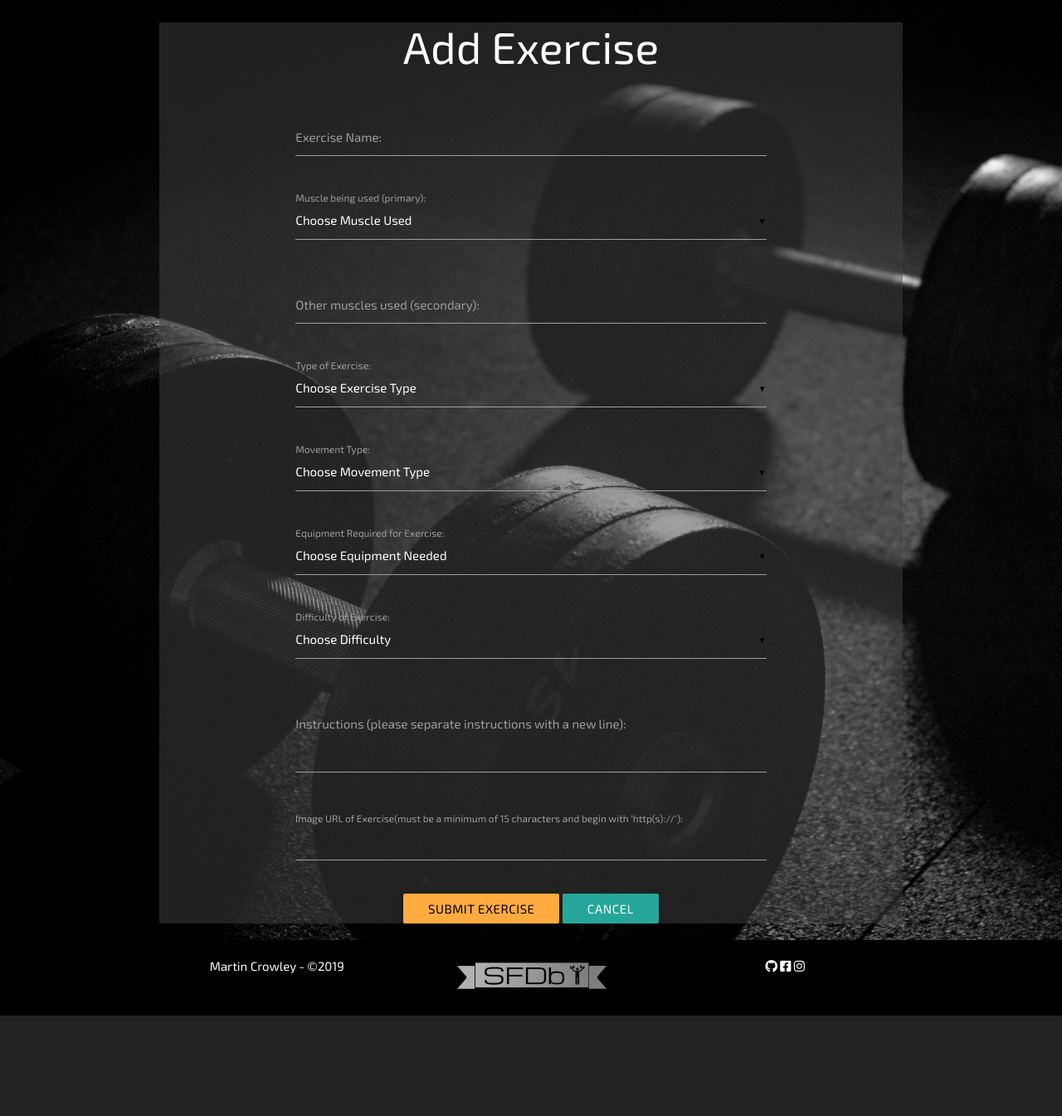
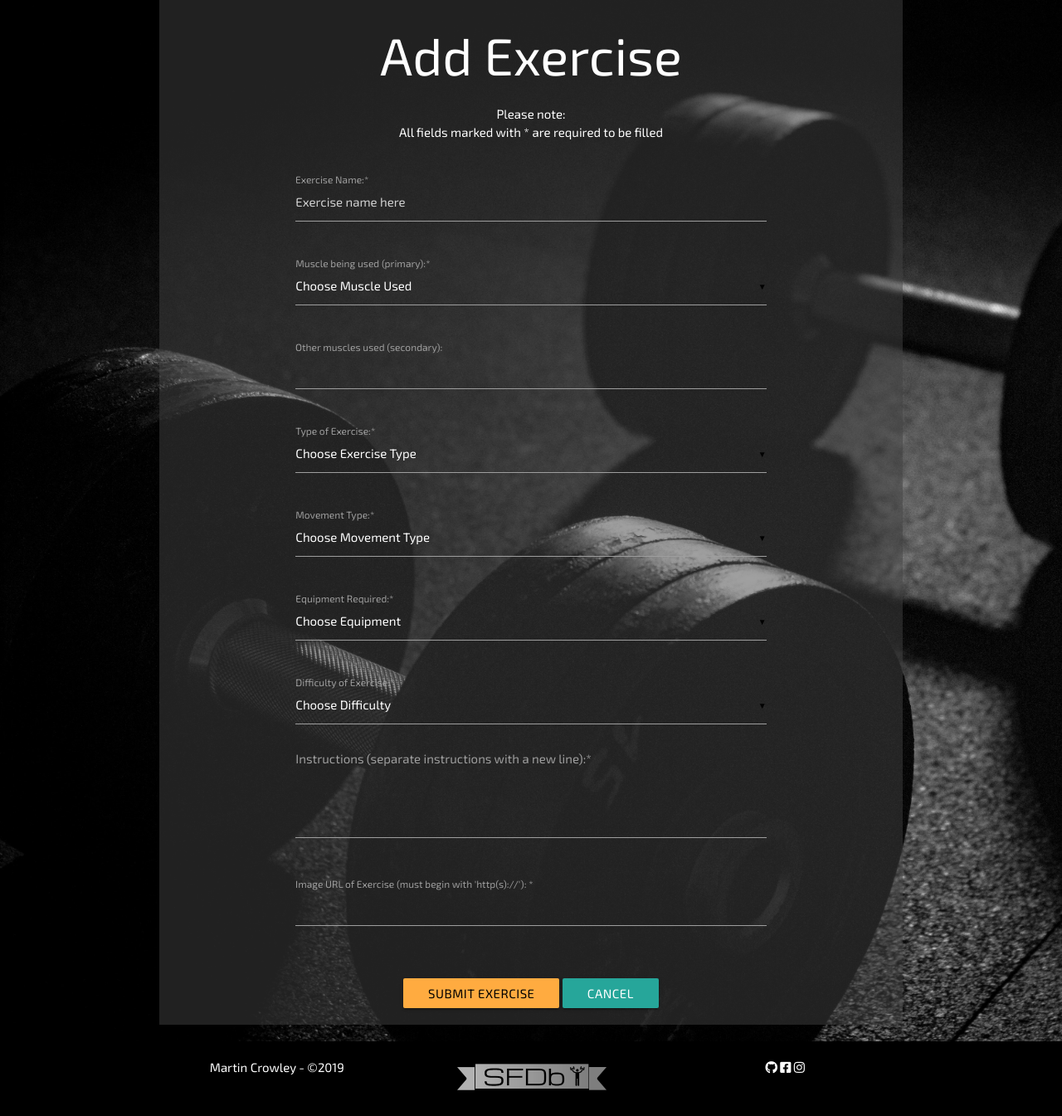
Before and after one commit to Code-Institute-Submissions/shared_fitness_database, a Flask app: page /add_exercise in a window 1280 px wide. Shown: the part 64-1409 px from the top of the page at 83% size. Before the commit the page ends 1288 px from the top, so only its background shows below. Run offline with Flask 2, Linux system fonts and the light colour scheme; data that the repository does not hold is empty; some libraries are stand-ins or nearby versions.

Commit message:
have chosen to apply the highlight class to my heading to make it pop on screen, have also added * by certain fields and a description to explain thst those fields are required to be filled.

```diff
--- a/templates/add_exercise.html
+++ b/templates/add_exercise.html
@@ -1,101 +1,109 @@
 {% extends 'base.html' %} {% block content %}
 
 <section class="page-container">
-    <div class="row center">
-        <h2>Add Exercise</h2>
+    <div class="row">
+        <div class="col s12 center">
+            <h1 class="heading-spacer"><span class="highlight">Add Exercise</span></h1>
+            <p class="small_text">Please note:<br>All fields marked with <span class="show-required">*</span> are required to be filled</p>
+        </div>
     </div>
     <div class="row">
-        <div class="col offset-s1 s10 offset-l2 l8 center">
-            <form method="POST" action="{{ url_for('insert_exercise') }}" class="col s12">
+        <div class="col offset-m1 m10 offset-l2 l8 center">
+            <form method="POST" action="{{ url_for('insert_exercise') }}" class="center col s12">
                 <div class="row hidden">
-                    <div class="input-field col s12">
-                        <input id="user_name" name="user_name" class="validate" type="text" value="{{ session['username'] }}" required>
-                        <label for="user_name">Added by:</label>
+                    <div class="col s12">
+                        <div class="input-field">
+                            <input id="user_name" name="user_name" class="validate" type="text" value="{{ session['username'] }}" required>
+                            <label for="user_name">Added by:</label>
+                        </div>
                     </div>
                 </div>
                 <div class="row">
                     <div class="input-field col s12">
-                        <input id="exercise_name" name="exercise_name" class="validate" type="text" required>
-                        <label for="exercise_name">Exercise Name:</label>
+                        <input placeholder="Exercise name here" id="exercise_name" name="exercise_name" class="validate" type="text" required>
+                        <label for="exercise_name">Exercise Name:*</label>
                     </div>
                 </div>
                 <div class="row">
                     <div id="matfix1" class="input-field col s12">
-                        <select id="muscle_name" name="muscle_name" class="validate" required>
+                        <select id="muscle_name" name="muscle_name" class="validate select-box" required>
                             <option value="" disabled selected>Choose Muscle Used</option>
                             {% for item in muscles %}
                             <option value="{{item.muscle_name}}">{{item.muscle_name}}</option>
                             {% endfor %}
                         </select>
-                        <label for="muscle_name">Muscle being used (primary):</label>
+                        <label for="muscle_name">Muscle being used (primary):*</label>
                     </div>
                 </div>
                 <div class="row">
                     <div class="input-field col s12">
-                        <input id="other_muscles" name="other_muscles" type="text">
+                        <input placeholder="" id="other_muscles" name="other_muscles" type="text">
                         <label for="other_muscles">Other muscles used (secondary):</label>
                     </div>
                 </div>
                 <div class="row">
                     <div id="matfix2" class="input-field col s12">
-                        <select id="exercise_type" name="exercise_type" class="validate" required>
+                        <select id="exercise_type" name="exercise_type" class="validate select-box" required>
                             <option value="" disabled selected>Choose Exercise Type</option>
                             {% for item in types_of_exercise %}
                             <option value="{{item.exercise_type}}">{{item.exercise_type}}</option>
                             {% endfor %}
                         </select>
-                        <label for="exercise_type">Type of Exercise:</label>
+                        <label for="exercise_type">Type of Exercise:*</label>
                     </div>
                 </div>
                 <div class="row">
                     <div id="matfix3" class="input-field col s12">
-                        <select id="movement_type" name="movement_type" class="validate" required>
+                        <select id="movement_type" name="movement_type" class="validate select-box" required>
                             <option value="" disabled selected>Choose Movement Type</option>
                             {% for item in mechanics %}
                             <option value="{{item.movement_type}}">{{item.movement_type}}</option>
                             {% endfor %}
                         </select>
-                        <label for="movement_type">Movement Type:</label>
+                        <label for="movement_type">Movement Type:*</label>
                     </div>
                 </div>
                 <div class="row">
                     <div id="matfix4" class="input-field col s12">
-                        <select id="equipment_type" name="equipment_type" class="validate" required>
-                            <option value="" disabled selected>Choose Equipment Needed</option>
+                        <select id="equipment_type" name="equipment_type" class="validate select-box" required>
+                            <option value="" disabled selected>Choose Equipment</option>
                             {% for item in equipment %}
                             <option value="{{item.equipment_type}}">{{item.equipment_type}}</option>
                             {% endfor %}
                         </select>
-                        <label for="equipment_type">Equipment Required for Exercise:</label>
+                        <label for="equipment_type">Equipment Required:*</label>
                     </div>
                 </div>
                 <div class="row">
                     <div id="matfix5" class="input-field col s12">
-                        <select id="difficulty_level" name="difficulty_level" class="validate" required>
+                        <select id="difficulty_level" name="difficulty_level" class="validate select-box" required>
                             <option value="" disabled selected>Choose Difficulty</option>
                             {% for item in difficulty %}
                             <option value="{{item.difficulty_level}}">{{item.difficulty_level}}</option>
                             {% endfor %}
                         </select>
-                        <label for="difficulty_level">Difficulty of Exercise:</label>
+                        <label for="difficulty_level">Difficulty of Exercise:*</label>
                     </div>
                 </div>
                 <div class="row">
                     <div class="input-field col s12">
-                        <textarea name="instructions" id="instructions" class="materialize-textarea validate" data-length="2000" required></textarea>
-                        <label for="instructions">Instructions (please separate instructions with a new line):</label>
+                        <textarea placeholder="" name="instructions" id="instructions" class="materialize-textarea validate" data-length="2000" required></textarea>
+                        <label for="instructions">Instructions (separate instructions with a new line):*</label>
                     </div>
                 </div>
                 <div class="row">
                     <div class="input-field col s12">
-                        <input placeholder="   " id="image_url" name="image_url" class="validate" type="text" pattern="https://.*" minlength="15" required>
-                        <label for="image_url">Image URL of Exercise(must be a minimum of 15 characters and begin with 'http(s)://'):</label>
+                        <input placeholder="" id="image_url" name="image_url" class="validate" type="text" pattern="https://.*" minlength="10" required>
+                        <label for="image_url">Image URL of Exercise (must begin with 'http(s)://'):     *</label>
                     </div>
                 </div>
+                <br>
                 <!--Submit & Cancel Buttons-->
-                <div class="center">
-                    <button class="btn btn_form" type="submit">Submit Exercise</button>
-                    <a href="{{ url_for('index') }}" class="btn">Cancel</a>
+                <div class="row">
+                    <div class="center">
+                        <button class="btn btn_form" type="submit">Submit Exercise</button>
+                        <a href="{{ url_for('index') }}" class="btn btn_delete bottom-spacer">Cancel</a>
+                    </div>
                 </div>
             </form>
         </div>
```
